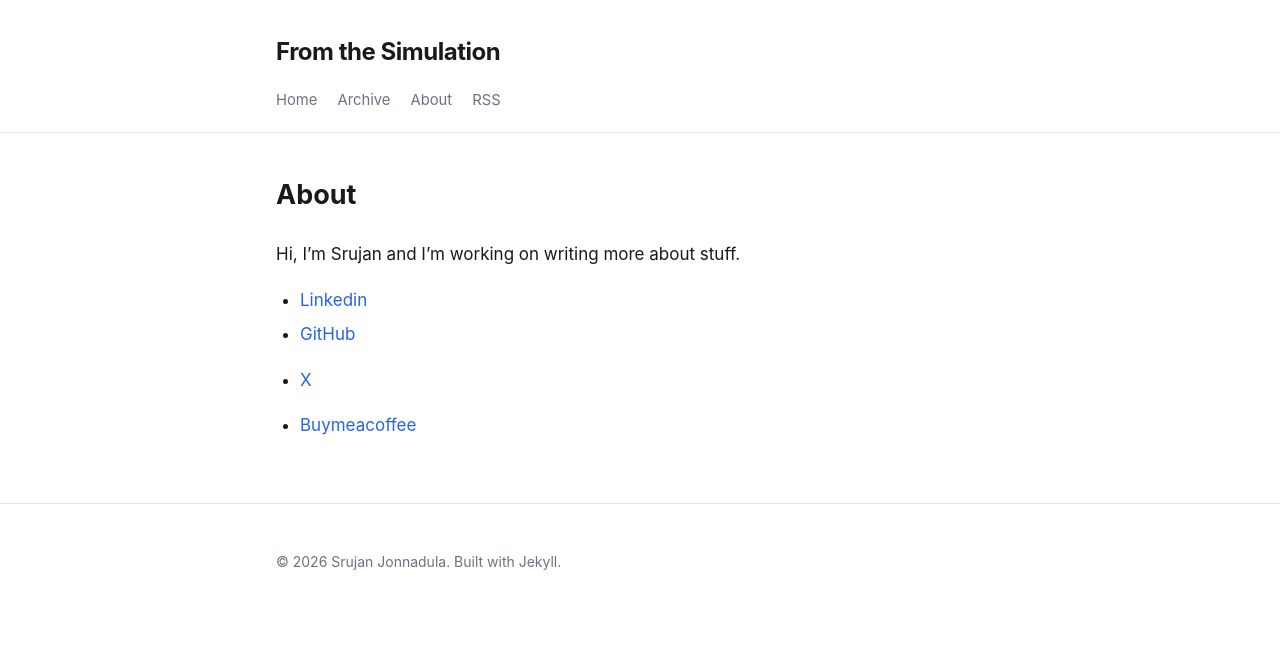
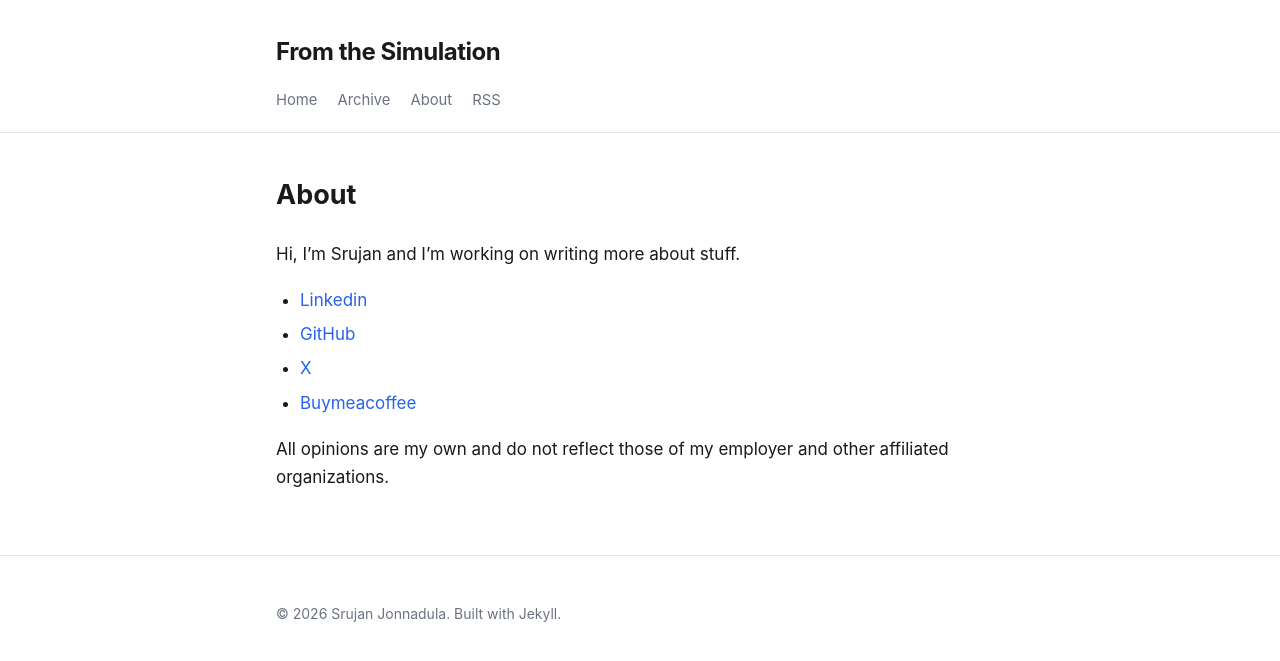
Before and after one commit to jonnadul/fromthesimulation, a Jekyll site: the page built from about.md, in a window 1280 px wide. Shown: the top 661 px of the page. Built offline with Jekyll 4.4.1, drawn with Linux system fonts in a browser that asks for light colours.

Commit message:
Update about.md

```diff
--- a/about.md
+++ b/about.md
@@ -9,6 +9,6 @@ Hi, I'm Srujan and I'm working on writing more about stuff.
 - [Linkedin](https://www.linkedin.com/in/srujan-jonnadula/)
 - [GitHub](https://github.com/jonnadul)
 - [X](https://x.com/JonnadulaS54850)
+- [Buymeacoffee](https://buymeacoffee.com/jonnadul)
 
-
-- [Buymeacoffee](https://buymeacoffee.com/jonnadul)
+All opinions are my own and do not reflect those of my employer and other affiliated organizations.
```
